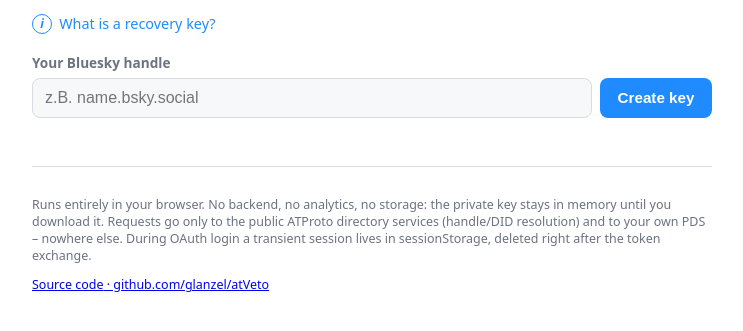
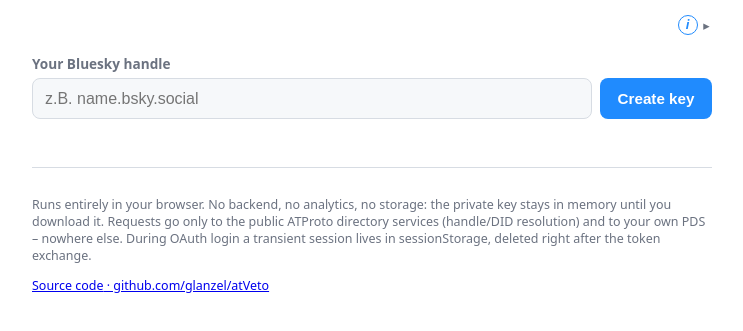
Before and after one commit to glanzel/atVeto, a website built with Vite: page index.html in a window 1280 px wide. Shown: the part 153-484 px from the top of the page, without its empty margins (268-1011 px from the left). Built offline with nearby package versions, Linux system fonts and the light colour scheme.

Commit message:
Info toggle: icon-only, right-aligned, with rotating chevron
- summary shows only the (i) icon and a chevron, right-aligned
- chevron rotates when the explanation is open
- accessible label/title via aria-label + title (localized DE/EN)
- remove the inline label text next to the icon

```diff
--- a/index.html
+++ b/index.html
@@ -23,9 +23,12 @@
       <p class="tagline" data-i18n="tagline"></p>
 
       <details class="about">
-        <summary>
+        <summary
+          data-i18n-aria="about.summary"
+          data-i18n-title="about.summary"
+        >
           <span class="info-icon" aria-hidden="true">i</span>
-          <span data-i18n="about.summary"></span>
+          <span class="chevron" aria-hidden="true">▸</span>
         </summary>
         <div class="about-body">
           <p data-i18n="about.p1"></p>
--- a/src/lib/i18n.ts
+++ b/src/lib/i18n.ts
@@ -241,4 +241,10 @@ export function applyI18n(root: ParentNode = document): void {
       el.title = STRINGS[current][key]
     }
   }
+  for (const el of root.querySelectorAll('[data-i18n-aria]')) {
+    const key = el.getAttribute('data-i18n-aria') as StringKey
+    if (el instanceof HTMLElement && key in STRINGS[current]) {
+      el.setAttribute('aria-label', STRINGS[current][key])
+    }
+  }
 }
--- a/src/styles.css
+++ b/src/styles.css
@@ -114,23 +114,35 @@ h3 {
 
 /* Ausklappbare Erklärung hinter einem Info-Zeichen */
 .about {
-  margin: 0.9rem 0 1.2rem;
+  margin: 0.6rem 0 1rem;
   font-size: 0.9rem;
+  text-align: right;
 }
 
 .about summary {
   display: inline-flex;
   align-items: center;
-  gap: 0.45rem;
+  gap: 0.35rem;
   cursor: pointer;
   color: var(--accent);
   list-style: none;
-  font-weight: 500;
   user-select: none;
+  padding: 0.15rem;
 }
 
 .about summary::-webkit-details-marker {
   display: none;
+}
+
+.chevron {
+  display: inline-block;
+  font-size: 0.8rem;
+  color: var(--muted);
+  transition: transform 0.15s ease;
+}
+
+.about[open] .chevron {
+  transform: rotate(90deg);
 }
 
 .info-icon {
@@ -149,12 +161,13 @@ h3 {
 }
 
 .about-body {
-  margin-top: 0.7rem;
+  margin-top: 0.6rem;
   padding: 0.8rem 1rem;
   border: 1px solid var(--border);
   border-radius: 8px;
   background: var(--card);
   color: var(--fg);
+  text-align: left;
 }
 
 .about-body p {
```
